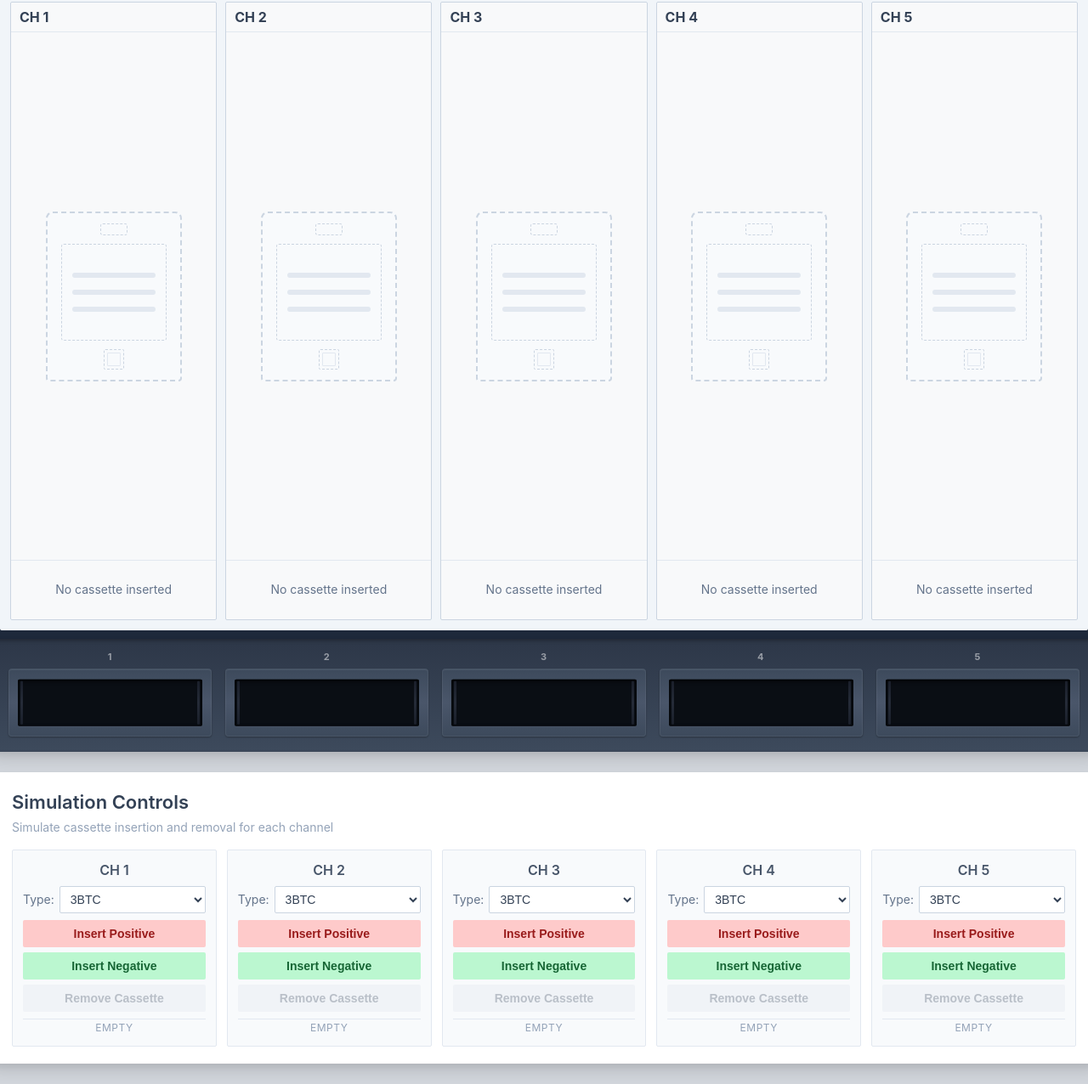
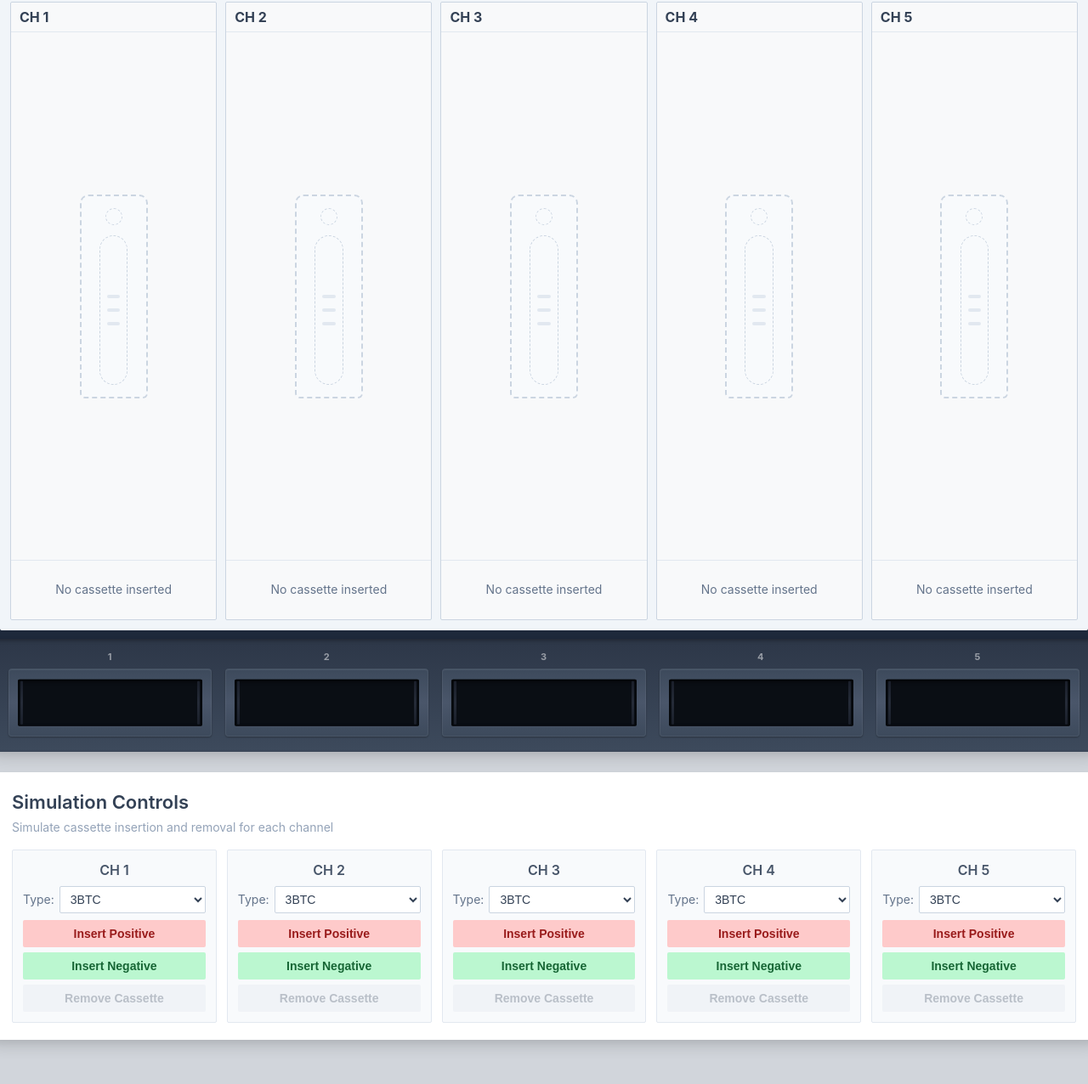
Before and after one commit to JiriBucek/5-port-reader-prototype, a plain HTML site: page index.html in a window 1280 px wide. Shown: the part 92-1368 px from the top of the page at 85% size. After the commit the page ends 1340 px from the top, so only its background shows below. Drawn offline with Linux system fonts and the light colour scheme.

Commit message:
Final changes

```diff
--- a/css/components.css
+++ b/css/components.css
@@ -237,92 +237,77 @@
 
 /* Empty slot — cassette silhouette placeholder */
 .cassette-empty {
-    width: 160px;
-    height: 200px;
+    width: 80px;
+    height: 240px;
     display: flex;
     flex-direction: column;
     align-items: center;
     justify-content: center;
-    gap: 6px;
 }
 
-/* Ghost cassette outline */
+/* Ghost cassette outline — matches real cassette shape */
 .cassette-ghost {
     width: 100%;
     height: 100%;
     border: 2px dashed var(--gray-300);
-    border-radius: 8px 8px 4px 4px;
+    border-radius: 10px 10px 6px 6px;
     background: var(--gray-50);
     display: flex;
     flex-direction: column;
     align-items: center;
-    padding: 12px 16px;
-    gap: 10px;
+    padding: 14px 10px;
+    gap: 0;
     position: relative;
 }
 
 /* Sample well at top of cassette */
 .ghost-sample-well {
-    width: 32px;
-    height: 14px;
+    width: 20px;
+    height: 20px;
     border: 1.5px dashed var(--gray-300);
-    border-radius: 3px;
+    border-radius: 50%;
     flex-shrink: 0;
+    margin-bottom: 12px;
 }
 
-/* Reading window area */
+/* Reading window — elongated center depression */
 .ghost-window {
     flex: 1;
-    width: 100%;
+    width: 60%;
     border: 1.5px dashed var(--gray-300);
-    border-radius: 3px;
+    border-radius: 20px;
     display: flex;
     flex-direction: column;
     justify-content: center;
-    gap: 14px;
-    padding: 16px 12px;
+    gap: 12px;
+    padding: 16px 8px;
 }
 
 /* Ghost test lines */
 .ghost-line {
-    height: 6px;
+    height: 4px;
     width: 100%;
     background: var(--gray-200);
-    border-radius: 3px;
+    border-radius: 2px;
 }
 
-/* QR code placeholder at bottom */
+/* QR code — hidden, not needed */
 .ghost-qr {
-    width: 24px;
-    height: 24px;
-    border: 1.5px dashed var(--gray-300);
-    border-radius: 2px;
-    flex-shrink: 0;
-    position: relative;
-}
-.ghost-qr::before {
-    content: '';
-    position: absolute;
-    top: 3px;
-    left: 3px;
-    right: 3px;
-    bottom: 3px;
-    border: 1px solid var(--gray-200);
-    border-radius: 1px;
+    display: none;
 }
 
 
 /* Cassette graphic */
 .cassette-graphic {
-    width: 160px;
-    height: 200px;
+    width: 80px;
+    height: 240px;
     border: 1px solid var(--gray-400);
-    border-radius: 2px;
+    border-radius: 10px 10px 6px 6px;
     background: var(--white);
     display: flex;
     flex-direction: column;
     justify-content: center;
-    padding: 20px 16px;
+    padding: 20px 10px;
     gap: 0;
     position: relative;
 }
@@ -340,27 +325,27 @@
 .substance-line-container {
     display: flex;
     flex-direction: column;
-    gap: 16px;
+    gap: 18px;
     width: 100%;
 }
 
 .substance-line {
     display: flex;
     align-items: center;
-    gap: 8px;
+    gap: 4px;
 }
 
 .substance-line .line-bar {
     flex: 1;
-    height: 10px;
+    height: 8px;
     border-radius: 1px;
 }
 
 .substance-line .line-label {
-    font-size: 11px;
+    font-size: 9px;
     font-weight: 700;
     color: var(--gray-500);
-    width: 14px;
+    width: 10px;
     text-align: right;
 }
 
--- a/css/tablet.css
+++ b/css/tablet.css
@@ -394,14 +394,3 @@ body {
 .sim-btn-remove:hover:not(:disabled) {
     background: var(--gray-300);
 }
-
-/* Simulation status indicator */
-.sim-channel .sim-state {
-    font-size: var(--font-xs);
-    color: var(--gray-400);
-    text-align: center;
-    padding-top: 2px;
-    border-top: 1px solid var(--gray-200);
-    text-transform: uppercase;
-    letter-spacing: 0.5px;
-}
--- a/index.html
+++ b/index.html
@@ -146,7 +146,6 @@
                     <button class="sim-btn sim-btn-negative">Insert Negative</button>
                     <button class="sim-btn sim-btn-remove" disabled>Remove Cassette</button>
                 </div>
-                <div class="sim-state">EMPTY</div>
             </div>
             <!-- CH 2 -->
             <div class="sim-channel" id="sim-2">
@@ -164,7 +163,6 @@
                     <button class="sim-btn sim-btn-negative">Insert Negative</button>
                     <button class="sim-btn sim-btn-remove" disabled>Remove Cassette</button>
                 </div>
-                <div class="sim-state">EMPTY</div>
             </div>
             <!-- CH 3 -->
             <div class="sim-channel" id="sim-3">
@@ -182,7 +180,6 @@
                     <button class="sim-btn sim-btn-negative">Insert Negative</button>
                     <button class="sim-btn sim-btn-remove" disabled>Remove Cassette</button>
                 </div>
-                <div class="sim-state">EMPTY</div>
             </div>
             <!-- CH 4 -->
             <div class="sim-channel" id="sim-4">
@@ -200,7 +197,6 @@
                     <button class="sim-btn sim-btn-negative">Insert Negative</button>
                     <button class="sim-btn sim-btn-remove" disabled>Remove Cassette</button>
                 </div>
-                <div class="sim-state">EMPTY</div>
             </div>
             <!-- CH 5 -->
             <div class="sim-channel" id="sim-5">
@@ -218,7 +214,6 @@
                     <button class="sim-btn sim-btn-negative">Insert Negative</button>
                     <button class="sim-btn sim-btn-remove" disabled>Remove Cassette</button>
                 </div>
-                <div class="sim-state">EMPTY</div>
             </div>
         </div>
     </div>
--- a/js/ui.js
+++ b/js/ui.js
@@ -484,12 +484,9 @@ function renderSimulationButtons() {
         const posBtn = panel.querySelector('.sim-btn-positive');
         const negBtn = panel.querySelector('.sim-btn-negative');
         const removeBtn = panel.querySelector('.sim-btn-remove');
-        const stateLabel = panel.querySelector('.sim-state');
-
         if (posBtn) posBtn.disabled = !insertable;
         if (negBtn) negBtn.disabled = !insertable;
         if (removeBtn) removeBtn.disabled = !removable;
-        if (stateLabel) stateLabel.textContent = ch.state.replace(/_/g, ' ');
     });
 }
 
```
Also changed, not shown: README_FOR_KIWI.txt (added).
